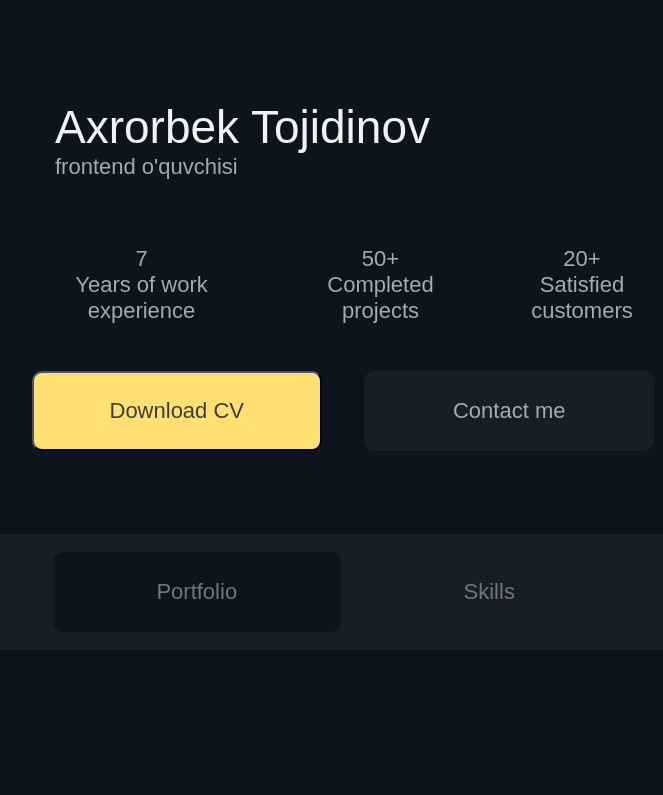
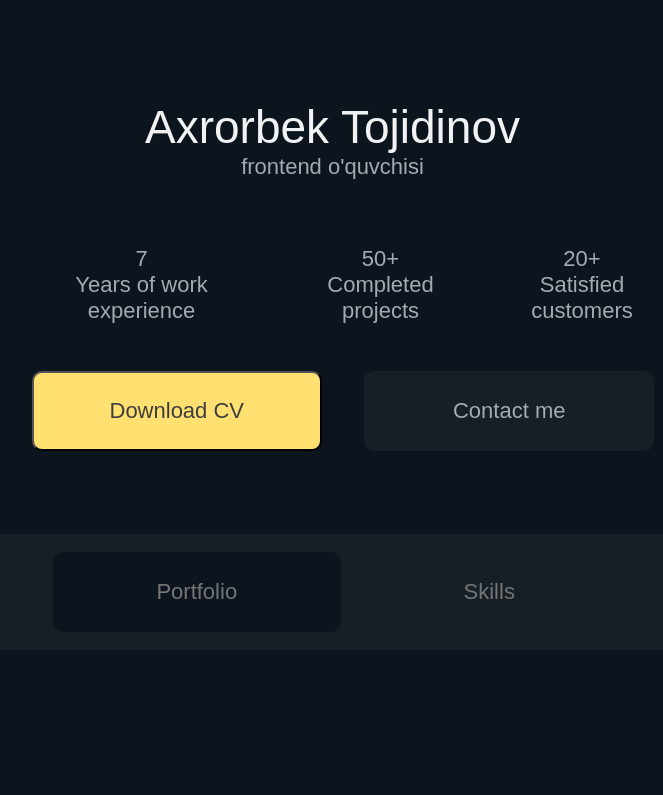
Before and after one commit to Axrorbek-023/javascript-portfolio, a plain HTML site: page index.html in a window 1280 px wide. Shown: the top 795 px of the page, without its empty margins (297-960 px from the left). Drawn offline with Linux system fonts and the light colour scheme.

Commit message:
add others

```diff
--- a/css/style.css
+++ b/css/style.css
@@ -28,9 +28,10 @@ a{
 }
 
 .victor__box{
+    margin-left: 90px;
     display: flex;
     align-items: center;
-    text-align: left;
+    text-align: center;
     h1{
         color: #F1F2F4;
         font-size: 46px;
```
